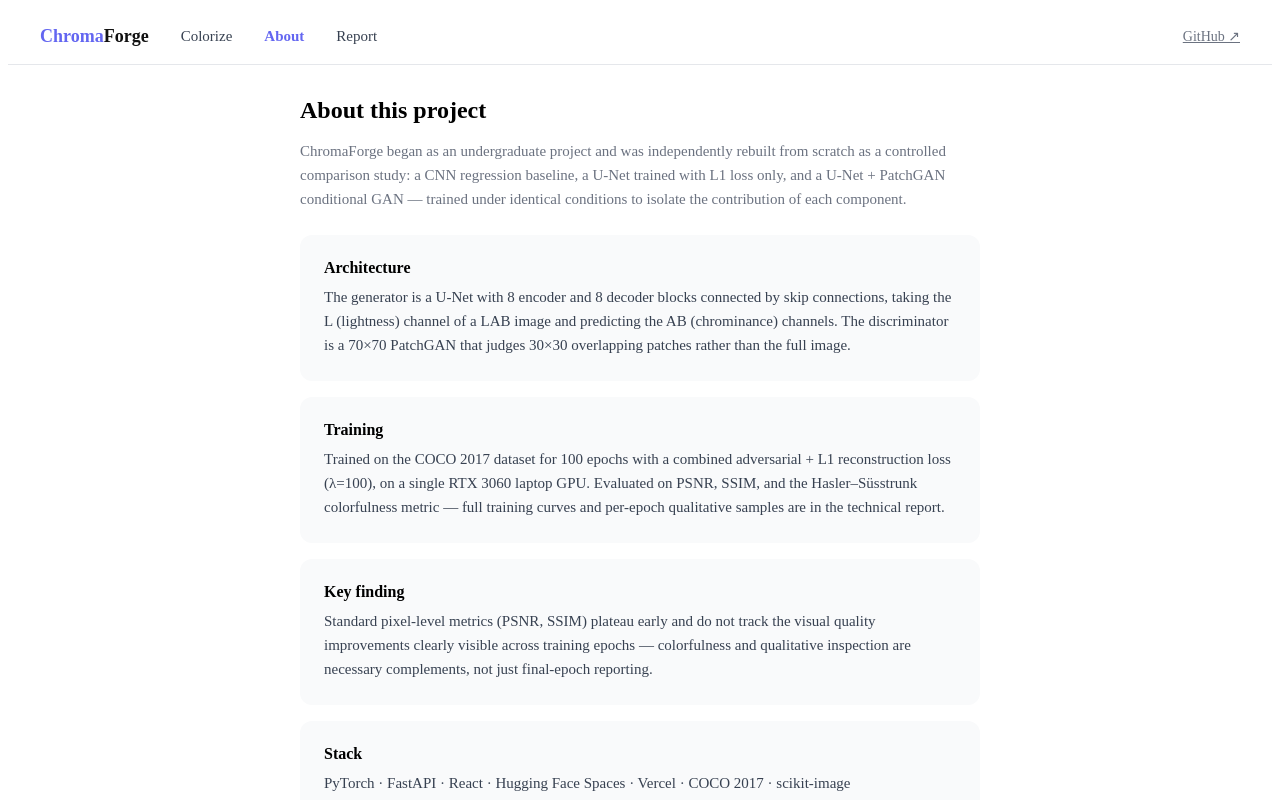
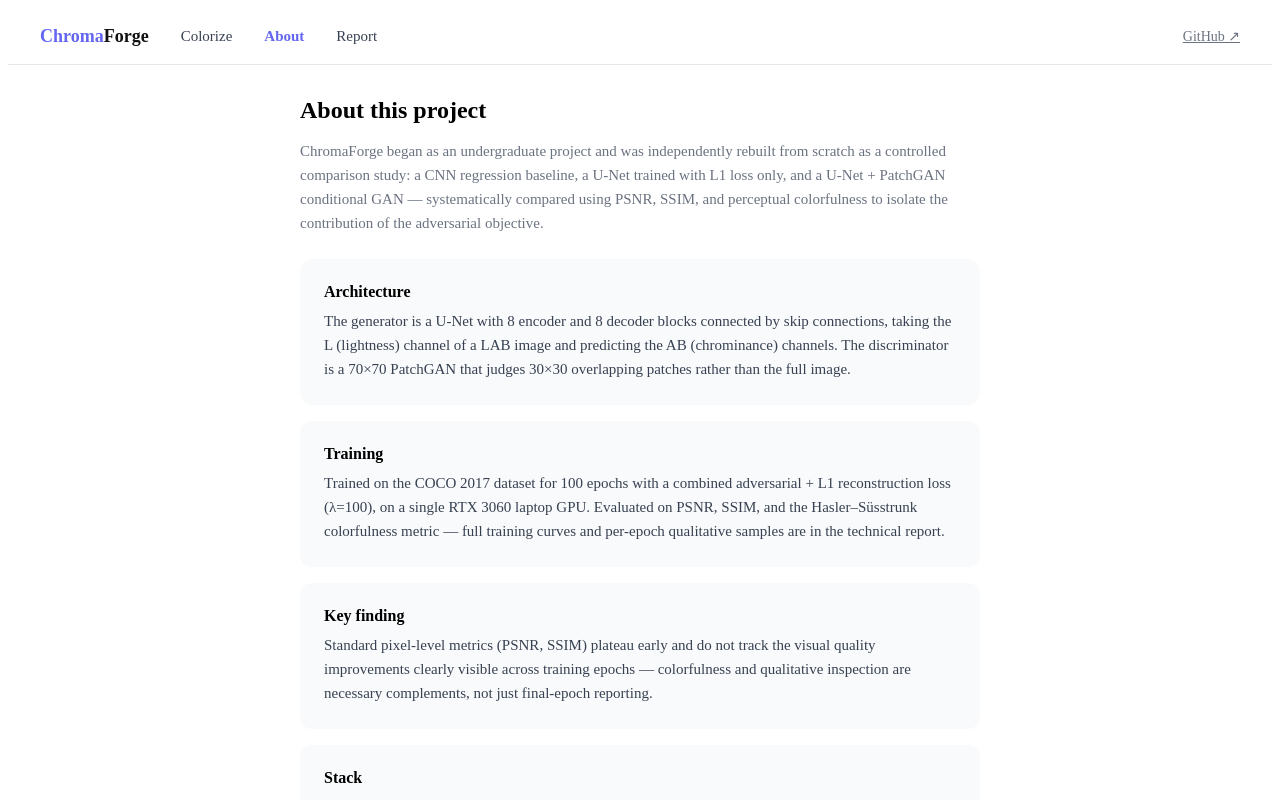
Before and after one commit to subedibiraj/chromaforge, a React (Create React App) app in the folder frontend/: page /about in a window 1280 px wide. Shown: the top 800 px of the page. Built offline with nearby package versions, Linux system fonts and the light colour scheme; no server answers.

Commit message:
fix: remove identical conditions claim in frontend About section

```diff
--- a/frontend/src/App.js
+++ b/frontend/src/App.js
@@ -70,8 +70,9 @@ function About() {
         ChromaForge began as an undergraduate project and was independently
         rebuilt from scratch as a controlled comparison study: a CNN
         regression baseline, a U-Net trained with L1 loss only, and a
-        U-Net + PatchGAN conditional GAN — trained under identical
-        conditions to isolate the contribution of each component.
+        U-Net + PatchGAN conditional GAN — systematically compared using
+        PSNR, SSIM, and perceptual colorfulness to isolate the contribution
+        of the adversarial objective.
       </p>
       {card('Architecture', 'The generator is a U-Net with 8 encoder and 8 decoder blocks connected by skip connections, taking the L (lightness) channel of a LAB image and predicting the AB (chrominance) channels. The discriminator is a 70×70 PatchGAN that judges 30×30 overlapping patches rather than the full image.')}
       {card('Training', 'Trained on the COCO 2017 dataset for 100 epochs with a combined adversarial + L1 reconstruction loss (λ=100), on a single RTX 3060 laptop GPU. Evaluated on PSNR, SSIM, and the Hasler–Süsstrunk colorfulness metric — full training curves and per-epoch qualitative samples are in the technical report.')}
```
